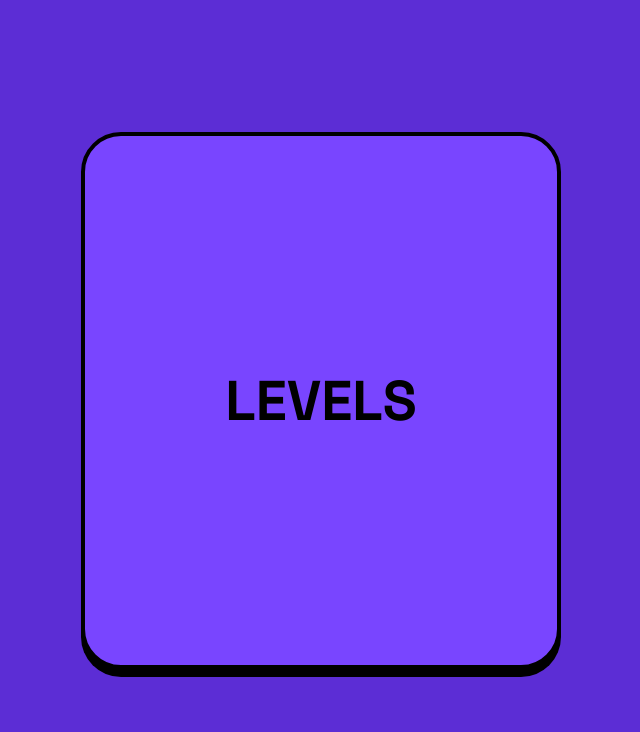
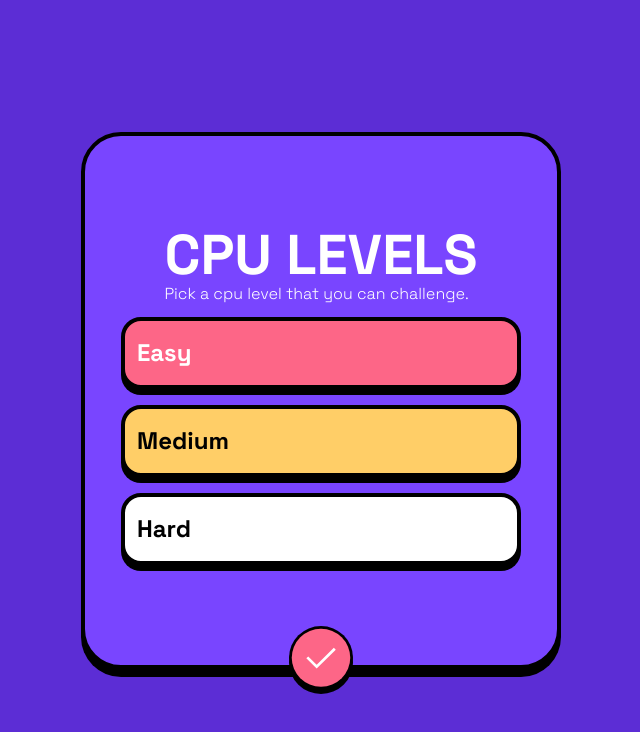
Before and after one commit to oluwatobicode/connect-four-gane, a React (Vite) app: page /levels in a window 1280 px wide. Shown: the top 732 px of the page, without its empty margins (319-959 px from the left). Built offline with nearby package versions, Linux system fonts and the light colour scheme.

Commit message:
added-levels-page

```diff
--- a/src/components/LevelList.tsx
+++ b/src/components/LevelList.tsx
@@ -1,8 +1,92 @@
+import { useNavigate } from "react-router";
+import { useGameContext } from "../contexts/GameProvider";
+
 const LevelList = () => {
+  const navigate = useNavigate();
+  const { state, setGameLevel } = useGameContext();
+
+  const levelConfig = {
+    easy: {
+      label: "Easy",
+      bgColor: "bg-[#FD6687]",
+      textColor: "text-white",
+      hoverBorder: "hover:border-[#5C2DD5]",
+      hoverShadow: "hover:shadow-[0px_6px_0px_#5C2DD5]",
+    },
+    medium: {
+      label: "Medium",
+      bgColor: "bg-[#FFCE67]",
+      textColor: "text-black",
+      hoverBorder: "hover:border-black",
+      hoverShadow: "hover:shadow-[0px_6px_0px_#000000]",
+    },
+    hard: {
+      label: "Hard",
+      bgColor: "bg-[#FFFFFF]",
+      textColor: "text-black",
+      hoverBorder: "hover:border-black",
+      hoverShadow: "hover:shadow-[0px_6px_0px_#000000]",
+    },
+  };
+
+  const navigateGame = (selectedLevel: keyof typeof levelConfig) => {
+    setGameLevel({ level: selectedLevel });
+    navigate("/game");
+    console.log(`Selected level: ${selectedLevel}`);
+    console.log(`The state for playing with a cpu: ${state.currentPlayer}`);
+  };
+
+  const handleGoBack = () => {
+    navigate(-1);
+  };
+
+  const renderLevelButton = (levelKey: keyof typeof levelConfig) => {
+    const config = levelConfig[levelKey];
+
+    return (
+      <button
+        key={levelKey}
+        onClick={() => navigateGame(levelKey)}
+        className={`
+          md:w-[400px] md:h-[72px] md:text-[24px] w-[335px] h-[72px]
+          font-bold flex items-center justify-between cursor-pointer
+          ${config.bgColor} ${config.textColor} p-3 rounded-[20px]
+          border-4 border-black mb-4 transition-all duration-200
+          hover:scale-105 active:scale-95 shadow-[0px_6px_0px_#000000]
+          ${config.hoverBorder} ${config.hoverShadow}
+        `}
+      >
+        {config.label}
+      </button>
+    );
+  };
+
+  console.log(state.level);
+
   return (
-    <div className="md:bg-[#7945FF] bg-none md:rounded-[40px] md:border-4 flex flex-col items-center justify-center md:border-black md:w-[480px] md:h-[537px] w-[335px] h-[407px] mx-auto md:shadow-[0px_8px_0px_#000000]">
+    <div className="relative md:bg-[#7945FF] bg-none md:rounded-[40px] md:border-4 flex flex-col items-center justify-center md:border-black md:w-[480px] md:h-[537px] w-[335px] h-[407px] mx-auto md:shadow-[0px_8px_0px_#000000]">
       <div className="flex flex-col items-center justify-center p-3 md:p-8">
-        <h1 className="text-[56px] font-bold leading-[71px]">LEVELS</h1>
+        <div className="mb-5">
+          <h1 className="text-[56px] text-white font-bold leading-[71px]">
+            CPU LEVELS
+          </h1>
+          <p className="text-white font-light leading-[7px]">
+            Pick a cpu level that you can challenge.
+          </p>
+        </div>
+
+        {Object.keys(levelConfig).map((levelKey) =>
+          renderLevelButton(levelKey as keyof typeof levelConfig)
+        )}
+      </div>
+
+      <div className="absolute -bottom-8 left-1/2 transform -translate-x-1/2">
+        <button
+          onClick={handleGoBack}
+          className="w-[64px] h-[64px] cursor-pointer"
+        >
+          <img src="/images/icon-check.svg" alt="icon-check-image" />
+        </button>
       </div>
     </div>
   );
--- a/src/components/Settings.tsx
+++ b/src/components/Settings.tsx
@@ -5,17 +5,17 @@ const Settings = () => {
   const navigate = useNavigate();
   const { state, startGame } = useGameContext();
 
-  const handlePlayHuman = () => {
-    navigate("/game");
+  const handlePlayCpu = () => {
+    navigate("/levels");
     startGame({ mode: "pvc", playerTwo: "cpu" });
     console.log(`The state for playing with a human: ${state}`);
   };
 
   console.log(state);
 
-  const handlePlayCPU = () => {
+  const handlePlayHuman = () => {
     navigate("/game");
-    startGame({ mode: "pvp", playerTwo: "human", level: undefined });
+    startGame({ mode: "pvp", playerTwo: "human" });
     console.log(`The state for playing with a cpu: ${state}`);
   };
 
@@ -30,7 +30,7 @@ const Settings = () => {
       </div>
 
       <button
-        onClick={handlePlayHuman}
+        onClick={handlePlayCpu}
         className="md:w-[400px] md:h-[72px] md:text-[24px] w-[335px] h-[72px] font-bold flex items-center justify-between cursor-pointer bg-[#FD6687] text-[#ffff] p-3 rounded-[20px] border-4 border-black mb-4 transition-all duration-200 hover:scale-105 active:scale-95 shadow-[0px_6px_0px_#000000] hover:shadow-[0px_6px_0px_#5C2DD5] hover:border-[#5C2DD5] hover:border-4"
       >
         <span>PLAY VS CPU (AI)</span>
@@ -38,7 +38,7 @@ const Settings = () => {
       </button>
 
       <button
-        onClick={handlePlayCPU}
+        onClick={handlePlayHuman}
         className="md:w-[400px] md:h-[72px] md:text-[24px] w-[335px] h-[72px] font-bold flex items-center justify-between cursor-pointer bg-[#FFCE67] text-[#000] p-3 rounded-[20px] border-4 border-black mb-4 transition-all duration-200 hover:scale-105 active:scale-95 shadow-[0px_6px_0px_#000000]"
       >
         <span>PLAY VS PLAYER</span>
--- a/src/contexts/GameProvider.tsx
+++ b/src/contexts/GameProvider.tsx
@@ -22,8 +22,8 @@ interface GameActionProps {
   startGame: (options: {
     mode: "pvp" | "pvc";
     playerTwo: "cpu" | "human";
-    level: "easy" | "medium" | "hard";
   }) => void;
+  setGameLevel: (option: { level: "easy" | "medium" | "hard" }) => void;
   restartGame: () => void;
   pauseGame: () => void;
   timerTick: () => void;
@@ -61,6 +61,11 @@ type gameActions =
       payload: {
         mode: "pvc" | "pvp";
         playerTwo: "cpu" | "human";
+      };
+    }
+  | {
+      type: "SET_GAME_LEVEL";
+      payload: {
         level: "easy" | "medium" | "hard";
       };
     }
@@ -105,7 +110,6 @@ const checkWinCondition = (
 ): boolean => {
   // 1)check horizontal
   let count = 1; // count the current disc
-  // count to the left
   for (let c = col - 1; c >= 0; c--) {
     if (grid[row][c] === player) {
       count++;
@@ -113,7 +117,7 @@ const checkWinCondition = (
       break;
     }
   }
-  // counts to the right
+
   for (let c = col + 1; c < 7; c++) {
     if (grid[row][c] === player) {
       count++;
@@ -126,7 +130,6 @@ const checkWinCondition = (
     return true;
   }
 
-  // 2)check vertical
   count = 1;
   for (let r = row + 1; r < 6; r++) {
     if (grid[r][col] === player) {
@@ -139,7 +142,6 @@ const checkWinCondition = (
     return true;
   }
 
-  // 3)check diagonal (bottom-left to top-right)
   count = 1;
   for (let r = row + 1, c = col - 1; r < 6 && c >= 0; r++, c--) {
     if (grid[r][c] === player) {
@@ -456,11 +458,10 @@ const minimax = (
 //  CPU move function using minimax
 const getCpuMoveWithMinimax = (grid: Grid, difficulty: number = 4): number => {
   const result = minimax(grid, difficulty, -Infinity, Infinity, true);
-  return result.column ?? 3; // Fallback to center column if null
+  return result.column ?? 3;
 };
 
 const getCpuMoveEnhanced = (grid: Grid): number => {
-  // First, try to win immediately
   for (let col = 0; col < 7; col++) {
     if (!checkIsColumnFull(grid, col)) {
       const targetRow = checkLowestRow(grid, col);
@@ -499,6 +500,12 @@ const gameReducer = (state: GameState, action: gameActions): GameState => {
         gameMode: action.payload.mode,
         player1: "human",
         player2: action.payload.playerTwo,
+      };
+
+    case "SET_GAME_LEVEL":
+      return {
+        ...state,
+        level: action.payload.level,
       };
 
     case "DROP_DISC":
@@ -703,6 +710,13 @@ export const GameProvider: React.FC<{ children: React.ReactNode }> = ({
       });
     },
 
+    setGameLevel: (option) => {
+      dispatch({
+        type: "SET_GAME_LEVEL",
+        payload: option,
+      });
+    },
+
     restartGame: () => {
       dispatch({ type: "RESTART_GAME" });
     },
```
